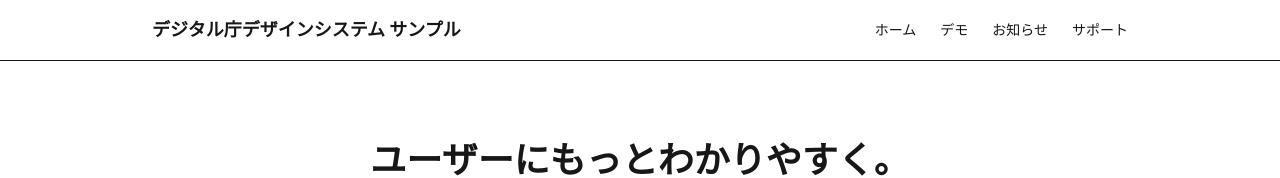
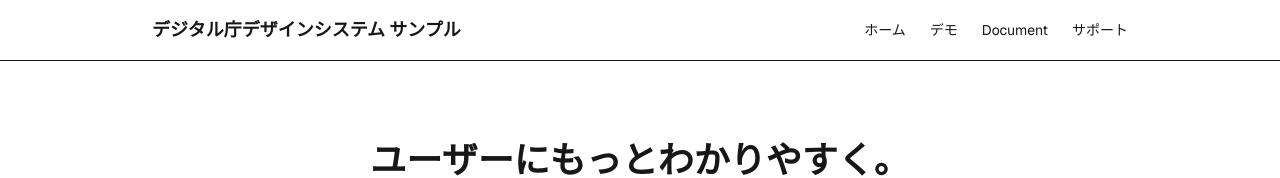
Before and after one commit to VKetDeveloper/digital-agency-designsystem-boilerplate, a Next.js app: page /demo in a window 1280 px wide. Shown: the top 178 px of the page. Built offline with nearby package versions, Linux system fonts and the light colour scheme; what @digital-go-jp/tailwind-theme-plugin would draw is missing.

Commit message:
update link

```diff
--- a/src/app/demo/page.tsx
+++ b/src/app/demo/page.tsx
@@ -33,10 +33,10 @@ export default function Page() {
            デジタル庁デザインシステム サンプル
           </h1>
           <nav className="space-x-6 text-sm">
-            <a href="#" className="hover:underline text-text-link">ホーム</a>
+            <a href="/" className="hover:underline text-text-link">ホーム</a>
             <a href="/demo/" className="hover:underline text-text-link">デモ</a>
-            <a href="#" className="hover:underline text-text-link">お知らせ</a>
-            <a href="#" className="hover:underline text-text-link">サポート</a>
+            <a href="https://design.vrugd.jp/" className="hover:underline text-text-link">Document</a>
+            <a href="https://github.com/digital-go-jp/design-system-example-components-react/blob/main/README.md" className="hover:underline text-text-link">サポート</a>
           </nav>
         </div>
       </header>
--- a/src/app/page.tsx
+++ b/src/app/page.tsx
@@ -27,10 +27,10 @@ export default function Page() {
             デジタル庁デザインシステム サンプル
           </h1>
           <nav className="space-x-6 text-sm">
-            <a href="#" className="hover:underline text-text-link">ホーム</a>
+            <a href="/" className="hover:underline text-text-link">ホーム</a>
             <a href="/demo/" className="hover:underline text-text-link">デモ</a>
-            <a href="#" className="hover:underline text-text-link">お知らせ</a>
-            <a href="#" className="hover:underline text-text-link">サポート</a>
+            <a href="https://design.vrugd.jp/" className="hover:underline text-text-link">Document</a>
+            <a href="https://github.com/digital-go-jp/design-system-example-components-react/blob/main/README.md" className="hover:underline text-text-link">サポート</a>
           </nav>
         </div>
       </header>
```
